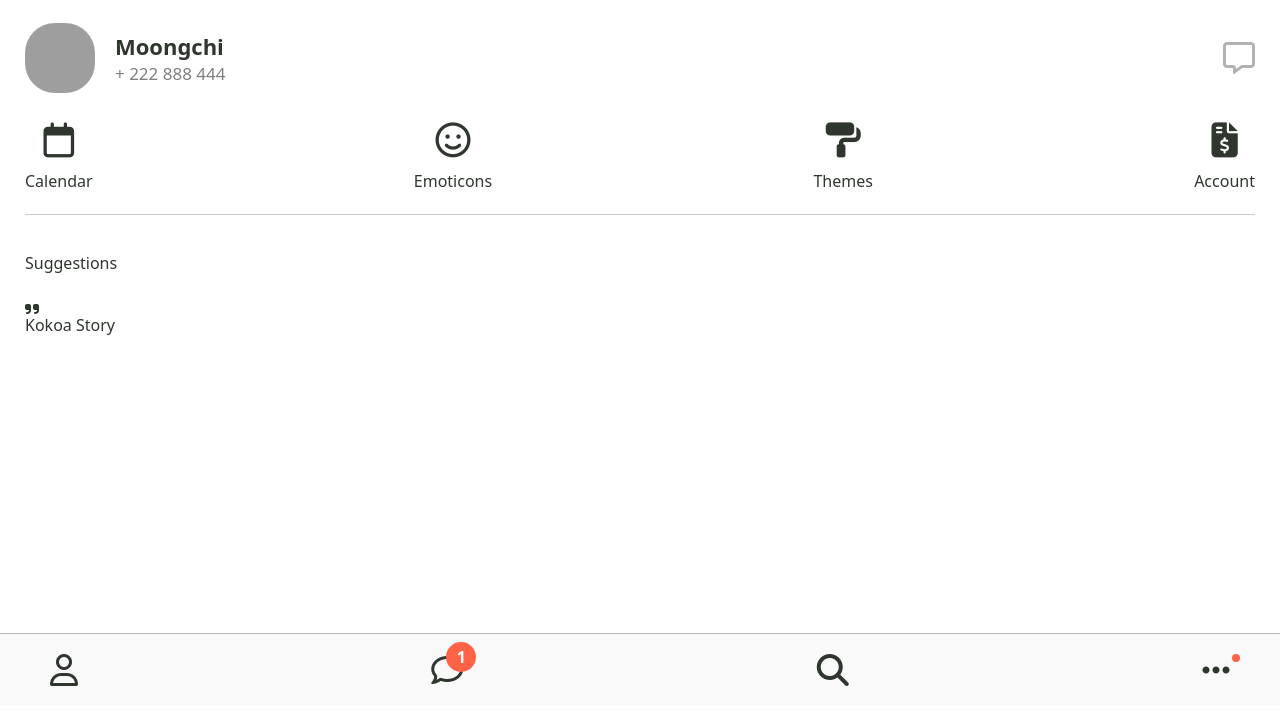
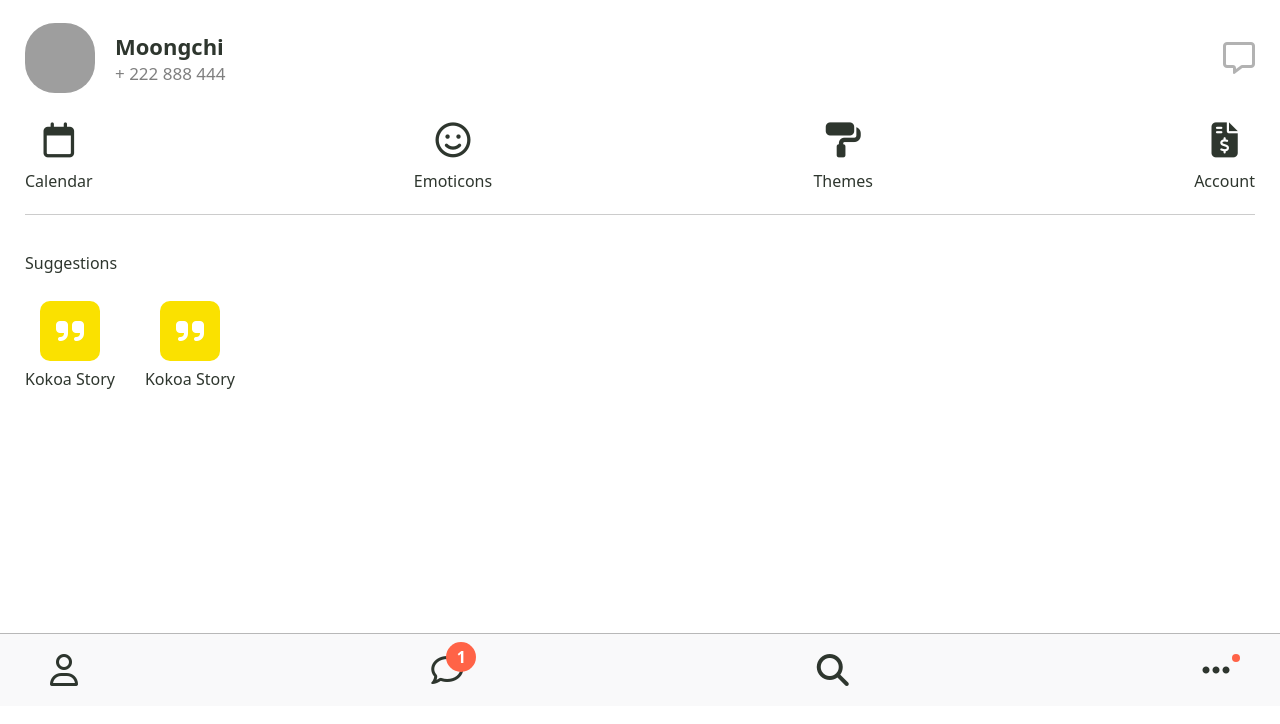
Before and after one commit to mumbling-brick/kokoa-clone, a plain HTML site: page more.html in a window 1280 px wide. Shown: the part 94-818 px from the top of the page. Drawn offline with Linux system fonts and the light colour scheme; grey boxes are pictures that could not be loaded; files whose address does not match are found by name.

Commit message:
More Screen part Two

```diff
--- a/css/screens/more.css
+++ b/css/screens/more.css
@@ -5,3 +5,31 @@
 .more-suggestions__title {
     margin-bottom: 30px;
 }
+
+.more-suggestions__icons {
+    display: flex;
+}
+
+.more-suggestions__icon {
+    margin-right: 30px;
+    display: flex;
+    flex-direction: column;
+    align-items: center;
+}
+
+.more-suggestions__icon-image {
+    width: 60px;
+    height: 60px;
+    background-color: var(--yellow);
+    border-radius: 10px;
+    display: flex;
+    justify-content: center;
+    align-items: center;
+    margin-bottom: 10px;
+}
+
+.more-suggestions__icon-image i {
+    font-size: 32px;
+    color: white;
+
+}
--- a/more.html
+++ b/more.html
@@ -27,7 +27,7 @@
         <div class="screen-header__icons">
             <span><i class="fas fa-search fa-2x"></i></span>
             <span><i class="fa-solid fa-music fa-2x"></i></span>
-            <span><i class="fa-solid fa-gear fa-2x"></i></span>
+            <span><a href="settings.html"><i class="fa-solid fa-gear fa-2x"></i></a></span>
         </div>
     </header>
 
@@ -59,6 +59,12 @@
                     </div>
                     <span class="more-suggestions__icon-text">Kokoa Story</span>
                 </div>
+                <div class="more-suggestions__icon">
+                    <div class="more-suggestions__icon-image">
+                        <i class="fa-solid fa-quote-right"></i>
+                    </div>
+                    <span class="more-suggestions__icon-text">Kokoa Story</span>
+                </div>
             </div>
         </div>
     </main>
```
Also changed, not shown: settings.html (added, +40 -0 lines).
